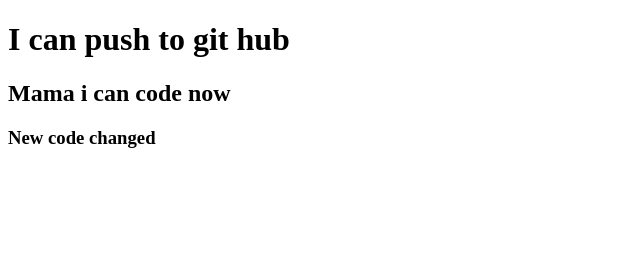
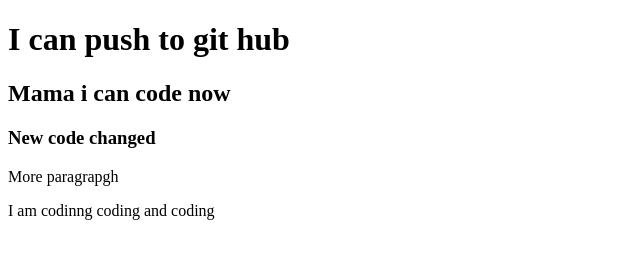
Before and after one commit to sajibkhan33/my-second-repo, a plain HTML site: page index.html in a window 1280 px wide. Shown: the whole page, without its empty margins (0-640 px from the left). Drawn offline with Linux system fonts and the light colour scheme.

Commit message:
styles added

```diff
--- a/index.html
+++ b/index.html
@@ -10,5 +10,7 @@
     <h1>I can push to git hub</h1>
     <h2>Mama i can code now</h2>
     <h3>New code changed</h3>
+    <p>More paragrapgh</p>
+    <p>I am codinng coding and coding</p>
 </body>
 </html>
--- /dev/null
+++ b/style.css
@@ -0,0 +1,3 @@
+p{
+    color: blue;
+}
```
